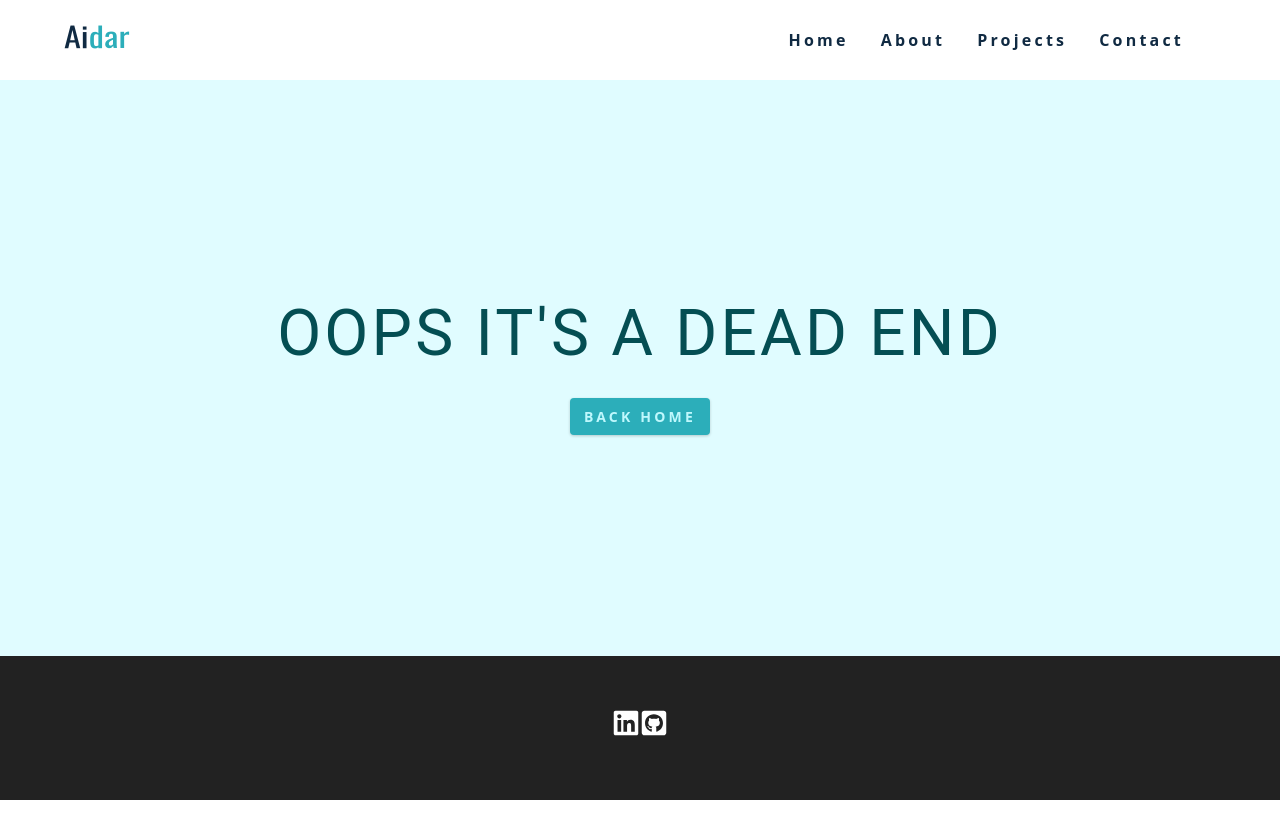
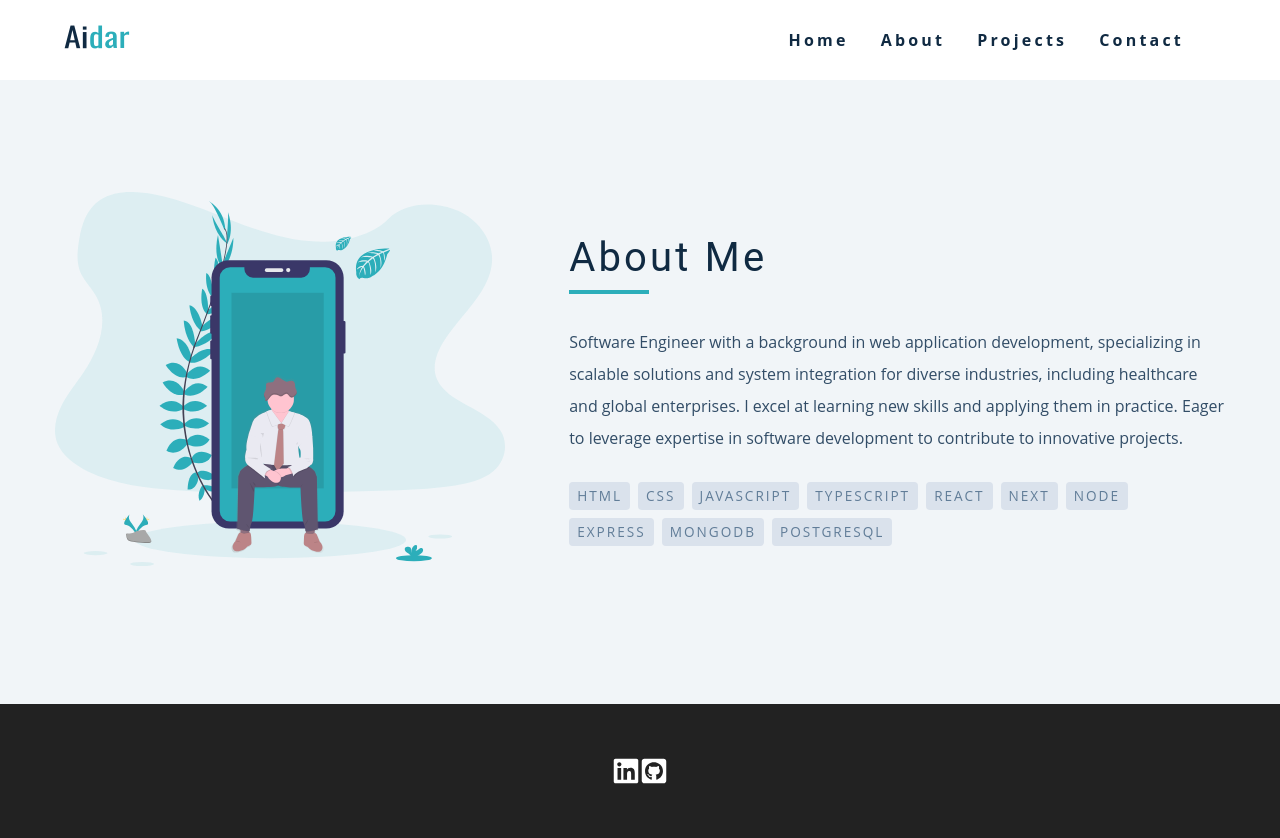
Before and after one commit to stormymayday/Portfolio, a Next.js app: page /about in a window 1280 px wide. Before the commit this address had no page. Shown: the top 838 px of the page. Before the commit the page ends 800 px from the top, so only its background shows below. Built offline with nearby package versions, Linux system fonts and the light colour scheme.

Commit message:
About Page

```diff
--- /dev/null
+++ b/app/about/page.tsx
@@ -0,0 +1,47 @@
+import Layout from "@/components/Layout";
+import Title from "@/components/Title";
+import Image from "next/image";
+
+// import { aboutData } from "../data/aboutData"; // Import local data
+import { aboutData } from "@/constants/about";
+
+const About = () => {
+    const { info, stack, title, image } = aboutData[0];
+
+    return (
+        <Layout>
+            <section className="about-page">
+                <div className="section-center about-center">
+                    {/* Next.js Image component */}
+                    <div className="about-img">
+                        <Image
+                            src={image.url}
+                            alt="About Image"
+                            width={500}
+                            height={500}
+                            layout="intrinsic"
+                        />
+                    </div>
+                    <article className="about-text">
+                        <Title title={title} />
+                        <p>{info}</p>
+                        <div className="about-stack">
+                            {stack.map((item) => (
+                                <span key={item.id}>{item.title}</span>
+                            ))}
+                        </div>
+                    </article>
+                </div>
+            </section>
+        </Layout>
+    );
+};
+
+// Using getStaticProps to pass the local data
+// export async function getStaticProps() {
+//     return {
+//         props: { aboutData }, // Pass local data to the page component
+//     };
+// }
+
+export default About;
--- a/app/globals.css
+++ b/app/globals.css
@@ -562,7 +562,6 @@ Jobs
     border-color: transparent;
     text-transform: capitalize;
     font-size: 1.25rem;
-    /* font-size: 0.75rem; */
     letter-spacing: var(--spacing);
     margin: 0 0.5rem;
     transition: var(--transition);
--- /dev/null
+++ b/constants/about.ts
@@ -0,0 +1,23 @@
+import heroSvg from "@/public/hero.svg";
+
+export const aboutData = [
+    {
+        title: "About Me",
+        info: "Software Engineer with a background in web application development, specializing in scalable solutions and system integration for diverse industries, including healthcare and global enterprises. I excel at learning new skills and applying them in practice. Eager to leverage expertise in software development to contribute to innovative projects.",
+        stack: [
+            { id: 1, title: "HTML" },
+            { id: 2, title: "CSS" },
+            { id: 3, title: "JavaScript" },
+            { id: 4, title: "TypeScript" },
+            { id: 5, title: "React" },
+            { id: 6, title: "Next" },
+            { id: 7, title: "Node" },
+            { id: 8, title: "Express" },
+            { id: 9, title: "MongoDB" },
+            { id: 10, title: "PostgreSQL" },
+        ],
+        image: {
+            url: heroSvg,
+        },
+    },
+];
```
